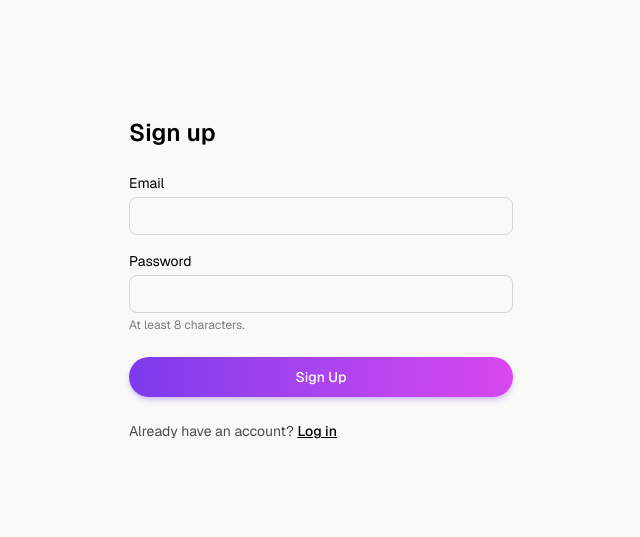
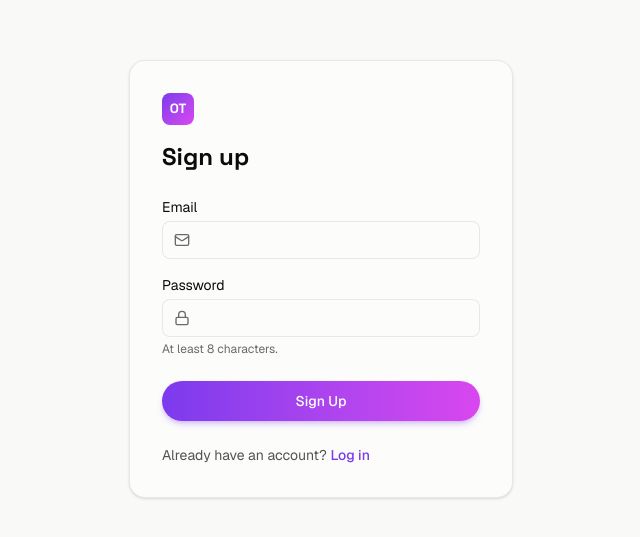
Before and after one commit to AbhinavGonthina/OnTrack, a Next.js app in the folder frontend/: page /signup in a window 1280 px wide. Shown: the part 121-658 px from the top of the page, without its empty margins (319-959 px from the left). Built offline with nearby package versions, Linux system fonts and the light colour scheme; no server answers.

Commit message:
Redesign auth pages and cold-start trivia widget with card treatment

```diff
--- a/frontend/src/app/login/page.tsx
+++ b/frontend/src/app/login/page.tsx
@@ -3,11 +3,14 @@
 import { FormEvent, useState } from "react";
 import { useRouter } from "next/navigation";
 import Link from "next/link";
+import { Mail, Lock } from "lucide-react";
 import { ApiError, login } from "@/lib/api";
 import { useAuth } from "@/context/AuthContext";
 import { useBackendWake } from "@/context/BackendWakeContext";
 import { WakingUpNotice } from "@/components/WakingUpNotice";
 import { Button } from "@/components/Button";
+import { AuthInput } from "@/components/AuthInput";
+import { Logo } from "@/components/Logo";
 
 export default function LoginPage() {
   const router = useRouter();
@@ -43,38 +46,35 @@ export default function LoginPage() {
   }
 
   return (
-    <main className="flex flex-1 flex-col items-center justify-center px-6 py-16">
-      <div className="w-full max-w-sm">
-        <h1 className="text-2xl font-semibold text-black dark:text-white">Log in</h1>
+    <main className="flex flex-1 flex-col items-center justify-center bg-background px-6 py-16">
+      <div className="card w-full max-w-sm p-8 shadow-sm">
+        <Logo size={32} />
+        <h1 className="mt-4 font-display text-2xl font-bold text-foreground">Log in</h1>
         <form onSubmit={handleSubmit} className="mt-6 flex flex-col gap-4">
-          <label className="flex flex-col gap-1 text-sm text-black dark:text-white">
-            Email
-            <input
+          <AuthInput
+            icon={Mail}
+            label="Email"
             type="email"
             required
             value={email}
             onChange={(e) => setEmail(e.target.value)}
-              className="rounded-lg border border-black/15 px-3 py-2 text-sm dark:border-white/20 dark:bg-black"
           />
-          </label>
-          <label className="flex flex-col gap-1 text-sm text-black dark:text-white">
-            Password
-            <input
+          <AuthInput
+            icon={Lock}
+            label="Password"
             type="password"
             required
             value={password}
             onChange={(e) => setPassword(e.target.value)}
-              className="rounded-lg border border-black/15 px-3 py-2 text-sm dark:border-white/20 dark:bg-black"
           />
-          </label>
           {error && <p className="text-sm text-red-600 dark:text-red-400">{error}</p>}
           <Button type="submit" disabled={isSubmitting} className="mt-2 w-full">
             {isSubmitting ? "Logging in…" : "Log In"}
           </Button>
         </form>
-        <p className="mt-6 text-sm text-black/70 dark:text-white/70">
+        <p className="mt-6 text-sm text-foreground/70">
           Don&apos;t have an account?{" "}
-          <Link href="/signup" className="font-medium text-black underline dark:text-white">
+          <Link href="/signup" className="font-medium text-brand hover:underline">
             Sign up
           </Link>
         </p>
--- a/frontend/src/app/signup/page.tsx
+++ b/frontend/src/app/signup/page.tsx
@@ -3,11 +3,14 @@
 import { FormEvent, useState } from "react";
 import { useRouter } from "next/navigation";
 import Link from "next/link";
+import { Mail, Lock } from "lucide-react";
 import { ApiError, signup } from "@/lib/api";
 import { useAuth } from "@/context/AuthContext";
 import { useBackendWake } from "@/context/BackendWakeContext";
 import { WakingUpNotice } from "@/components/WakingUpNotice";
 import { Button } from "@/components/Button";
+import { AuthInput } from "@/components/AuthInput";
+import { Logo } from "@/components/Logo";
 
 export default function SignupPage() {
   const router = useRouter();
@@ -43,40 +46,39 @@ export default function SignupPage() {
   }
 
   return (
-    <main className="flex flex-1 flex-col items-center justify-center px-6 py-16">
-      <div className="w-full max-w-sm">
-        <h1 className="text-2xl font-semibold text-black dark:text-white">Sign up</h1>
+    <main className="flex flex-1 flex-col items-center justify-center bg-background px-6 py-16">
+      <div className="card w-full max-w-sm p-8 shadow-sm">
+        <Logo size={32} />
+        <h1 className="mt-4 font-display text-2xl font-bold text-foreground">Sign up</h1>
         <form onSubmit={handleSubmit} className="mt-6 flex flex-col gap-4">
-          <label className="flex flex-col gap-1 text-sm text-black dark:text-white">
-            Email
-            <input
-              type="email"
-              required
-              value={email}
-              onChange={(e) => setEmail(e.target.value)}
-              className="rounded-lg border border-black/15 px-3 py-2 text-sm dark:border-white/20 dark:bg-black"
-            />
-          </label>
-          <label className="flex flex-col gap-1 text-sm text-black dark:text-white">
-            Password
-            <input
+          <AuthInput
+            icon={Mail}
+            label="Email"
+            type="email"
+            required
+            value={email}
+            onChange={(e) => setEmail(e.target.value)}
+          />
+          <div className="flex flex-col gap-1">
+            <AuthInput
+              icon={Lock}
+              label="Password"
               type="password"
               required
               minLength={8}
               value={password}
               onChange={(e) => setPassword(e.target.value)}
-              className="rounded-lg border border-black/15 px-3 py-2 text-sm dark:border-white/20 dark:bg-black"
             />
-            <span className="text-xs text-black/50 dark:text-white/50">At least 8 characters.</span>
-          </label>
+            <span className="text-xs text-muted">At least 8 characters.</span>
+          </div>
           {error && <p className="text-sm text-red-600 dark:text-red-400">{error}</p>}
           <Button type="submit" disabled={isSubmitting} className="mt-2 w-full">
             {isSubmitting ? "Creating account…" : "Sign Up"}
           </Button>
         </form>
-        <p className="mt-6 text-sm text-black/70 dark:text-white/70">
+        <p className="mt-6 text-sm text-foreground/70">
           Already have an account?{" "}
-          <Link href="/login" className="font-medium text-black underline dark:text-white">
+          <Link href="/login" className="font-medium text-brand hover:underline">
             Log in
           </Link>
         </p>
--- /dev/null
+++ b/frontend/src/components/AuthInput.tsx
@@ -0,0 +1,22 @@
+import { InputHTMLAttributes } from "react";
+import type { LucideIcon } from "lucide-react";
+
+interface AuthInputProps extends InputHTMLAttributes<HTMLInputElement> {
+  icon: LucideIcon;
+  label: string;
+}
+
+export function AuthInput({ icon: Icon, label, className = "", ...props }: AuthInputProps) {
+  return (
+    <label className="flex flex-col gap-1 text-sm text-foreground">
+      {label}
+      <div className="relative">
+        <Icon size={16} className="pointer-events-none absolute top-1/2 left-3 -translate-y-1/2 text-muted" />
+        <input
+          className={`w-full rounded-lg border border-surface-border bg-surface py-2 pr-3 pl-9 text-sm text-foreground outline-none transition-colors focus:border-brand focus:ring-2 focus:ring-brand/20 ${className}`}
+          {...props}
+        />
+      </div>
+    </label>
+  );
+}
--- a/frontend/src/components/TriviaQuiz.tsx
+++ b/frontend/src/components/TriviaQuiz.tsx
@@ -58,8 +58,8 @@ export function TriviaQuiz() {
   }
 
   return (
-    <div className="w-full max-w-md rounded-2xl border border-black/10 bg-white p-6 text-left dark:border-white/15 dark:bg-black">
-      <div className="mb-4 flex items-center justify-between text-xs text-black/50 dark:text-white/50">
+    <div className="card w-full max-w-md p-6 text-left shadow-sm">
+      <div className="mb-4 flex items-center justify-between text-xs text-muted">
         <span>CS/SWE trivia while we wait</span>
         {score.total > 0 && (
           <span>
@@ -67,12 +67,12 @@ export function TriviaQuiz() {
           </span>
         )}
       </div>
-      <p className="mb-4 text-sm font-medium text-black dark:text-white">{question.question}</p>
+      <p className="mb-4 text-sm font-medium text-foreground">{question.question}</p>
       <div className="flex flex-col gap-2">
         {question.choices.map((choice, index) => {
           const isCorrect = index === question.correctIndex;
           const isSelected = index === selected;
-          let stateClasses = "border-black/10 dark:border-white/15";
+          let stateClasses = "border-surface-border";
           if (selected !== null) {
             if (isCorrect) {
               stateClasses = "border-green-600 bg-green-50 dark:bg-green-950";
@@ -86,8 +86,8 @@ export function TriviaQuiz() {
               type="button"
               onClick={() => selectAnswer(index)}
               disabled={selected !== null}
-              className={`rounded-lg border px-3 py-2 text-left text-sm text-black transition-colors dark:text-white ${stateClasses} ${
-                selected === null ? "hover:bg-black/5 dark:hover:bg-white/10" : ""
+              className={`rounded-lg border px-3 py-2 text-left text-sm text-foreground transition-colors ${stateClasses} ${
+                selected === null ? "hover:bg-brand/5" : ""
               }`}
             >
               {choice}
@@ -96,7 +96,7 @@ export function TriviaQuiz() {
         })}
       </div>
       {selected !== null && (
-        <p className="mt-4 text-xs text-black/70 dark:text-white/70">{question.explanation}</p>
+        <p className="mt-4 text-xs text-foreground/70">{question.explanation}</p>
       )}
     </div>
   );
--- a/frontend/src/components/WakingUpNotice.tsx
+++ b/frontend/src/components/WakingUpNotice.tsx
@@ -1,13 +1,15 @@
 import { TriviaQuiz } from "@/components/TriviaQuiz";
+import { Logo } from "@/components/Logo";
 
 export function WakingUpNotice({ isSlow }: { isSlow: boolean }) {
   return (
-    <div className="flex flex-1 flex-col items-center justify-center gap-6 px-6 py-16 text-center">
-      <div>
-        <h1 className="text-xl font-semibold text-black dark:text-white">
+    <div className="flex flex-1 flex-col items-center justify-center gap-6 bg-background px-6 py-16 text-center">
+      <div className="flex flex-col items-center">
+        <Logo size={32} />
+        <h1 className="mt-4 font-display text-xl font-bold text-foreground">
           Waking up the server&hellip;
         </h1>
-        <p className="mt-2 max-w-md text-sm text-black/70 dark:text-white/70">
+        <p className="mt-2 max-w-md text-sm text-foreground/70">
           OnTrack runs on free-tier hosting, so the backend naps after 15 minutes idle. It&apos;s
           starting back up now — this usually takes under a minute.
         </p>
```
Lines whose indentation alone changed are shown as unchanged.
